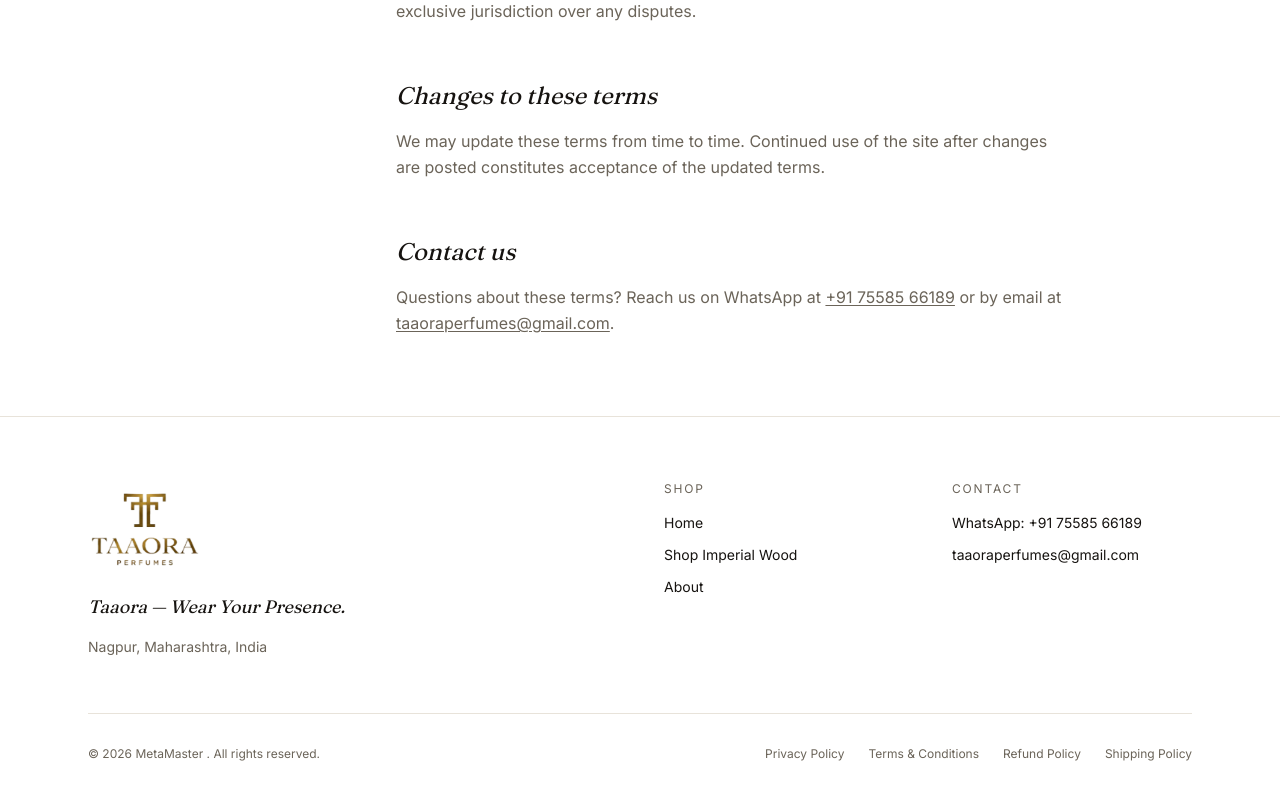
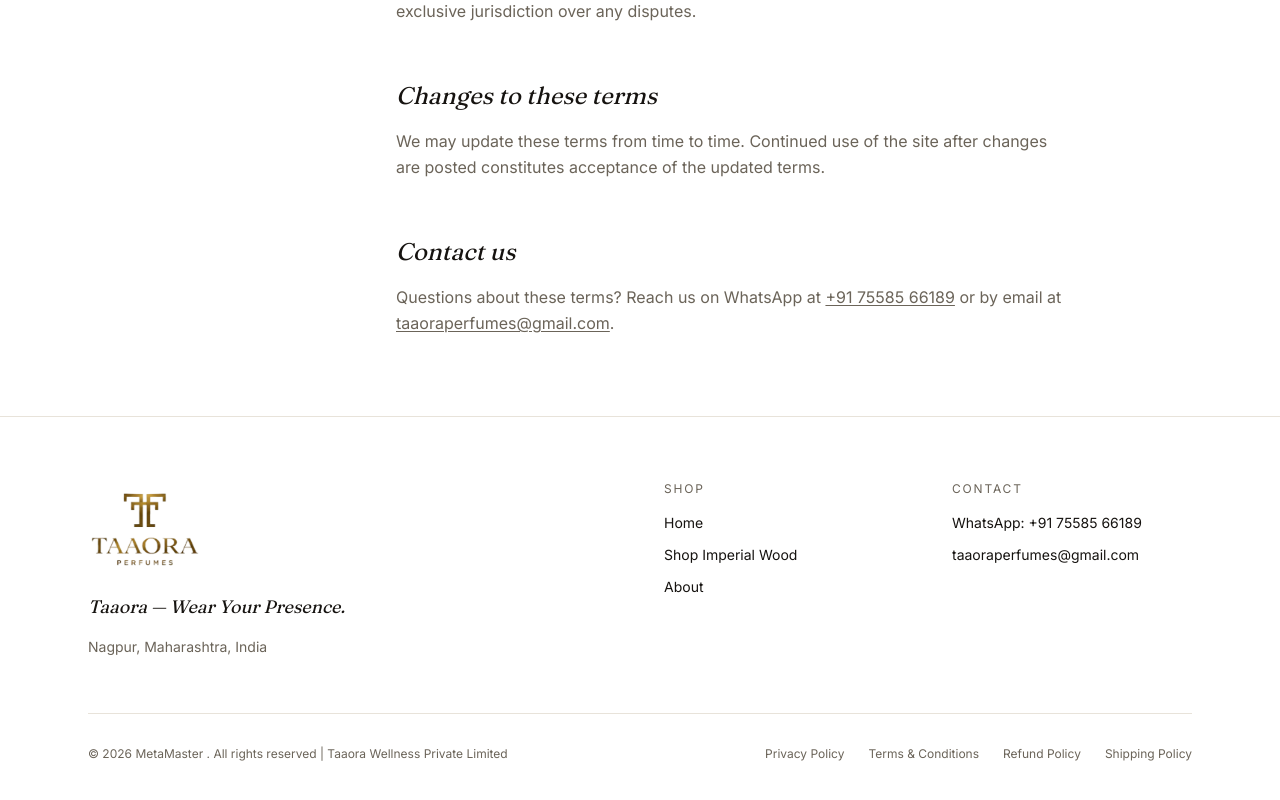
Before and after one commit to metamaster01/taaora, a Next.js app: page /policies/terms in a window 1280 px wide. Shown: the part 2122-2922 px from the top of the page. Built offline with nearby package versions, Linux system fonts and the light colour scheme; no server answers.

Commit message:
update footer

```diff
--- a/components/Footer.tsx
+++ b/components/Footer.tsx
@@ -72,7 +72,7 @@
         </div>
 
         <div className="mt-14 flex flex-col gap-4 border-t border-hair pt-8 text-xs text-muted sm:flex-row sm:items-center sm:justify-between">
-          <p>© {new Date().getFullYear()} <a href="https://metamaster.in" target="_blank" rel="noopener noreferrer" className="hover:text-ink transition-colors">MetaMaster</a> . All rights reserved.</p>
+          <p>© {new Date().getFullYear()} <a href="https://metamaster.in" target="_blank" rel="noopener noreferrer" className="hover:text-ink transition-colors">MetaMaster</a> . All rights reserved | Taaora Wellness Private Limited</p>
           <div className="flex flex-wrap gap-x-6 gap-y-2">
             {policyLinks.map((l) => (
               <Link key={l.href} href={l.href} className="hover:text-ink transition-colors">
```
